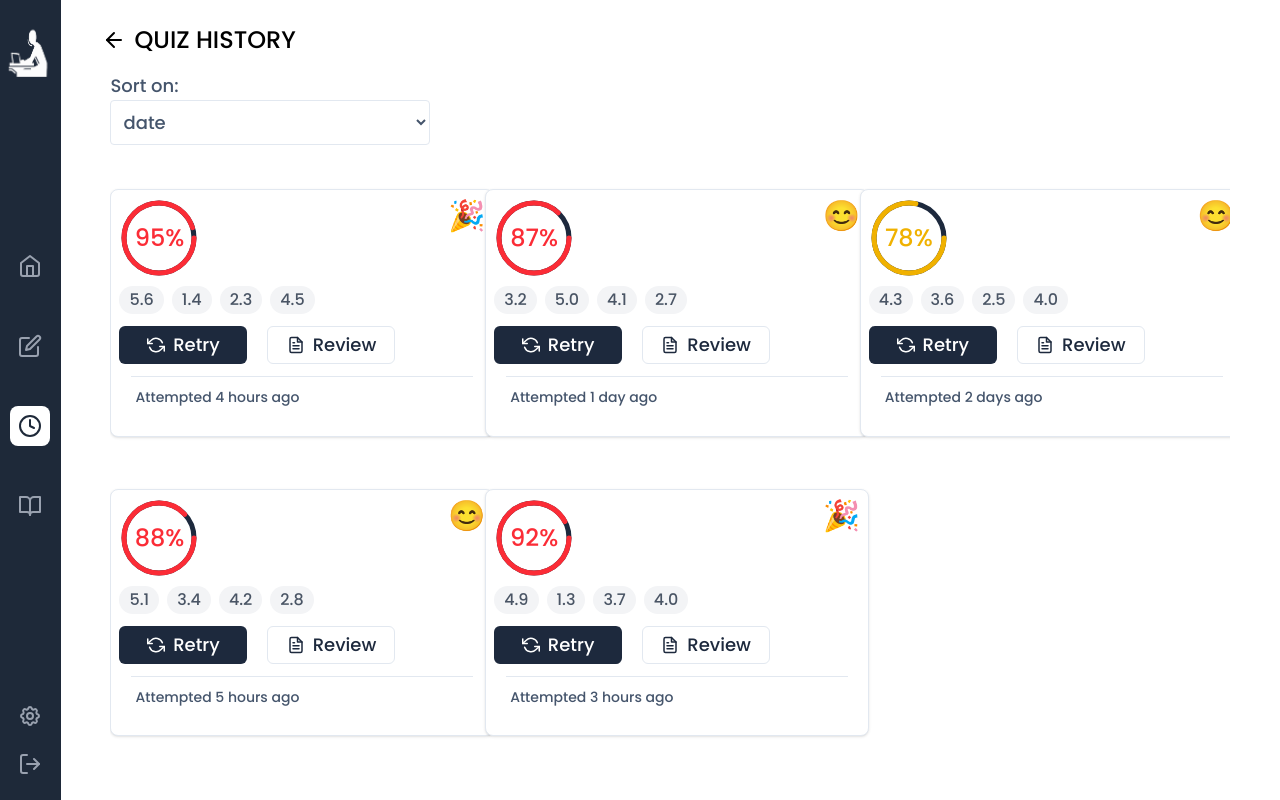
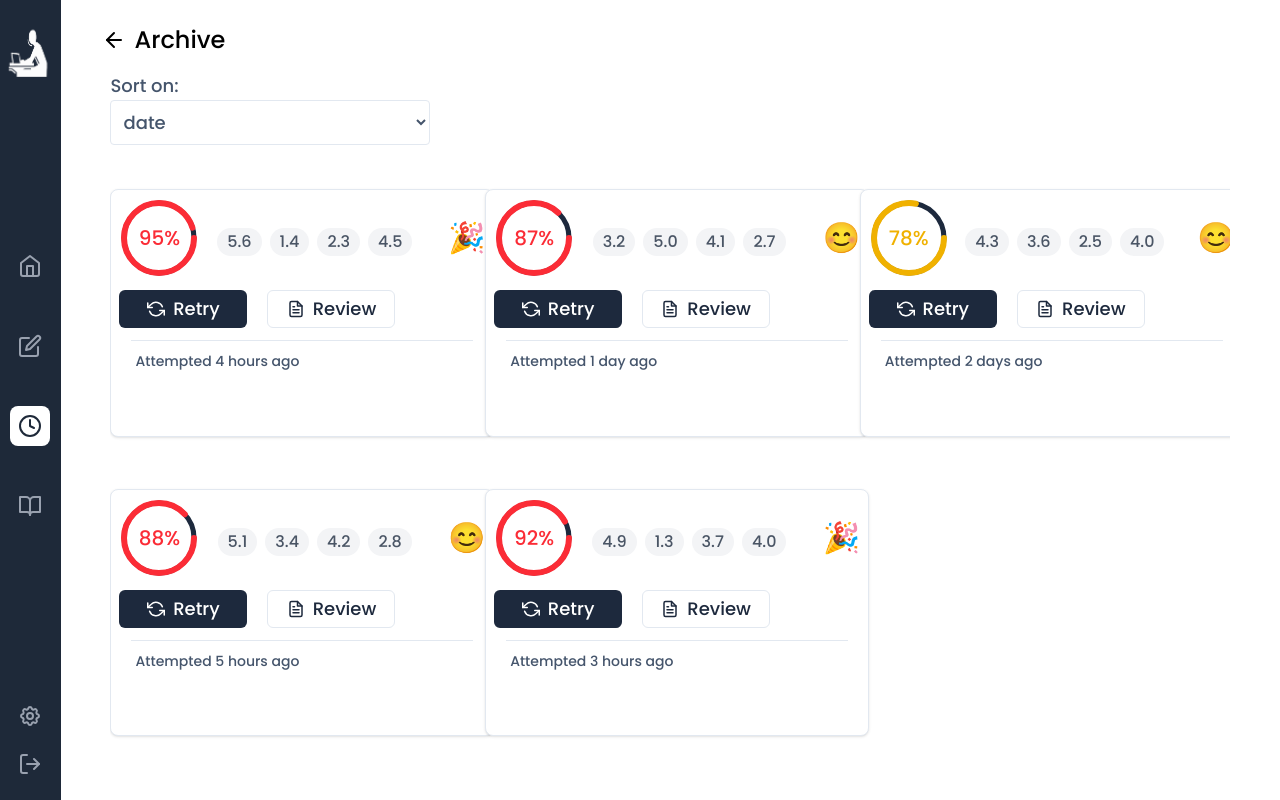
Before and after one commit to JamarTG/capstone, a React (Vite) app in the folder frontend/: page /quiz-history in a window 1280 px wide. Built offline with nearby package versions, Linux system fonts and the light colour scheme.

Commit message:
Edit Result Cards

```diff
--- a/frontend/src/components/layout/page-content.tsx
+++ b/frontend/src/components/layout/page-content.tsx
@@ -33,7 +33,7 @@ const PageContent: React.FC<PageContentProps> = ({ children, title }) => {
           ></line>
           <polyline points="12 19 5 12 12 5"></polyline>
         </svg>{" "}
-        {title.toLocaleUpperCase()}
+        {title}
       </h1>
       <section
         style={{ width: "90vw", height: "90vh" }}
--- a/frontend/src/components/quiz/quiz-result.tsx
+++ b/frontend/src/components/quiz/quiz-result.tsx
@@ -3,7 +3,6 @@ import Button from "../ui/button";
 
 interface QuizCardProps {
   score: number;
-  questions: number;
   lastAttempt: string;
   tags: string[];
 }
@@ -15,11 +14,11 @@ const getScoreEmoji = (score: number) => {
   return "😢";
 };
 
-const QuizCard: React.FC<QuizCardProps> = ({ score, questions, lastAttempt, tags }) => {
+const QuizCard: React.FC<QuizCardProps> = ({ score, lastAttempt, tags }) => {
   return (
     <div className={`relative flex flex-col my-6 ${getWeaknessColor(score)} bg-white shadow-sm border border-slate-200 rounded-lg w-96`}>
       <div className="p-2 flex flex-col">
-        <div className="flex items-center">
+        <div className="flex justify-between items-center">
           <div className="relative">
             <svg className="w-20 h-20">
               <circle
@@ -33,7 +32,7 @@ const QuizCard: React.FC<QuizCardProps> = ({ score, questions, lastAttempt, tags
               />
               <circle
                 className={`text-${getWeaknessColor(score)}`}
-                strokeWidth="5"
+                strokeWidth="6"
                 strokeDasharray={`${score * 2.2}, 220`}
                 strokeLinecap="round"
                 stroke="currentColor"
@@ -44,18 +43,20 @@ const QuizCard: React.FC<QuizCardProps> = ({ score, questions, lastAttempt, tags
               />
             </svg>
             <div className="absolute inset-0 flex items-center justify-center">
-              <span className="text-2xl font-semibold">{score}%</span>
+              <span className="text-xl font-semibold">{score}%</span>
             </div>
           </div>
-          <div className="absolute top-0 right-0 p-2">
+
+          <div className="flex flex-wrap gap-2 mt-2">
+            {tags.map((tag) => {
+              return <span className="bg-gray-100 text-gray-600 text-md font-medium px-2.5 py-0.5 rounded-full">{tag}</span>;
+            })}
+          </div>
+
+          <hr />
+          <div className="">
             <span className="text-3xl">{getScoreEmoji(score)}</span>
           </div>
-        </div>
-
-        <div className="flex flex-wrap gap-2 mt-2">
-          {tags.map((tag) => {
-            return <span className="bg-gray-100 text-gray-600 text-md font-medium px-2.5 py-0.5 rounded-full">{tag}</span>;
-          })}
         </div>
 
         <div className="flex items-center gap-5">
@@ -113,9 +114,7 @@ const QuizCard: React.FC<QuizCardProps> = ({ score, questions, lastAttempt, tags
         </div>
 
         <div className="mt-3 mx-3 border-t border-slate-200 pb-3 pt-2 px-1">
-          <span className="text-sm text-slate-600 font-medium">
-            Attempted {lastAttempt}
-          </span>
+          <span className="text-sm text-slate-600 font-medium">Attempted {lastAttempt}</span>
         </div>
       </div>
     </div>
--- a/frontend/src/pages/quiz-history.tsx
+++ b/frontend/src/pages/quiz-history.tsx
@@ -4,14 +4,13 @@ import SelectDropdown from "../components/ui/select-dropdown";
 import { quizData } from "../data/results";
 const QuizHistory = () => {
   return (
-    <PageContent title="Quiz History">
+    <PageContent title="Archive">
       <SelectDropdown options={["date", "score"]} />
       <div className="grid grid-cols-1 gap-1 sm:grid-cols-2 lg:grid-cols-3 overflow-auto h-full">
         {quizData.map((quiz) => (
           <QuizCard
             key={quiz.id}
             score={quiz.score}
-            questions={quiz.numOfQuestions}
             lastAttempt={quiz.lastAttempt}
             tags={quiz.tags}
           />
```
